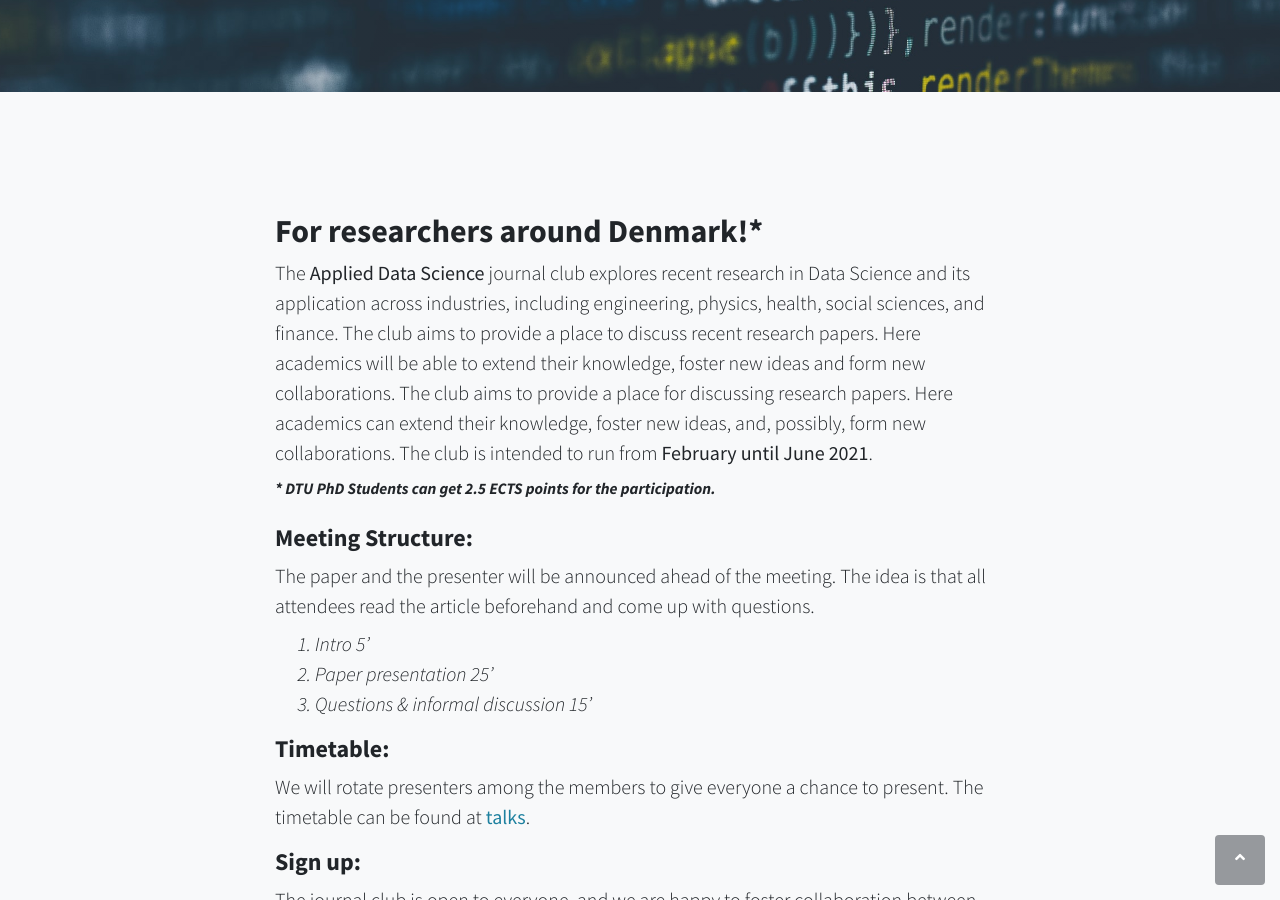
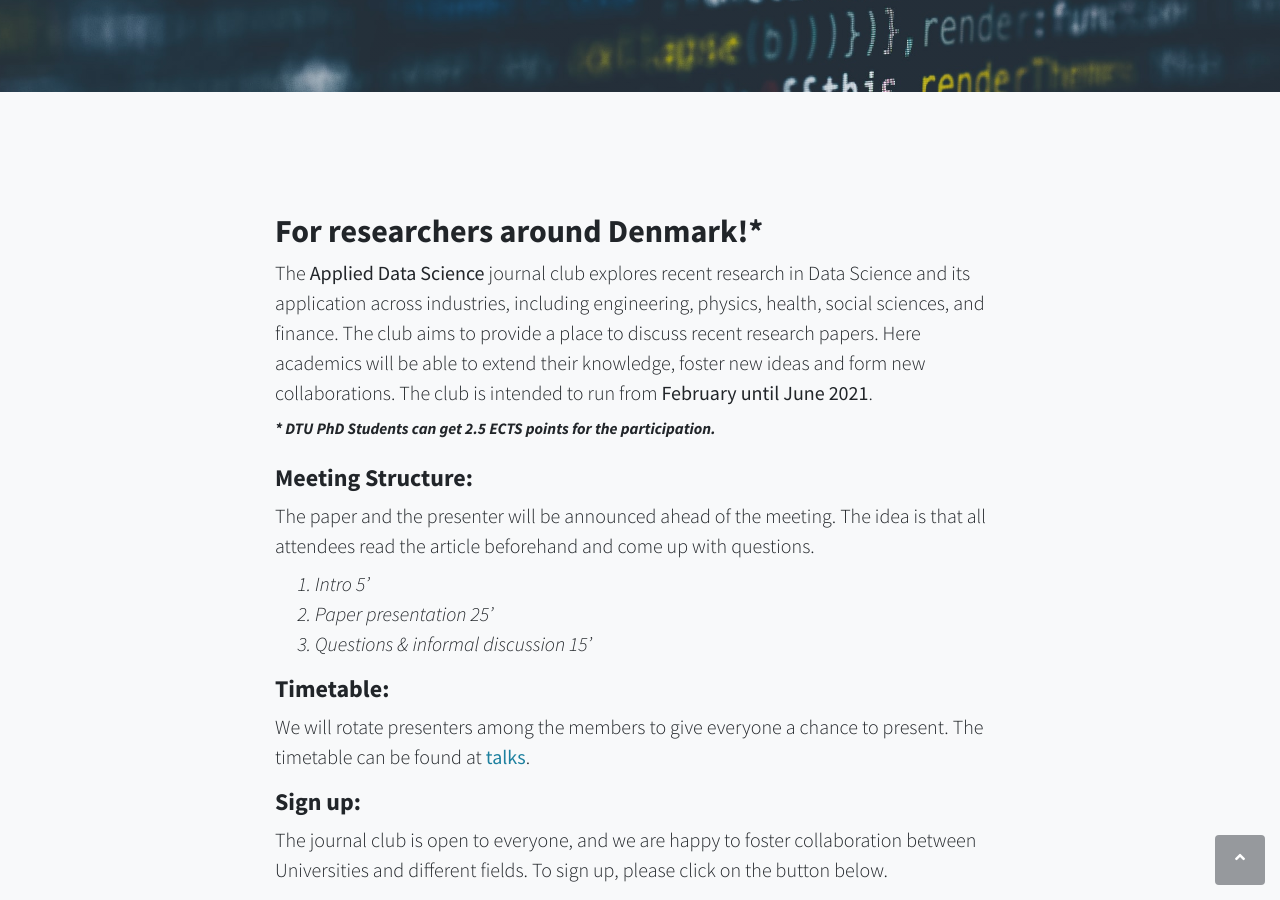
Before and after one commit to milenabaj/tinder_devops, a Jekyll site: the page index.html, which Jekyll copies as it is, in a window 1280 px wide and 900 px high, scrolled down 808 px. Built offline with Jekyll 4.4.1, drawn with Linux system fonts in a browser that asks for light colours.

Commit message:
fix double sentences

```diff
--- a/index.html
+++ b/index.html
@@ -44,9 +44,7 @@
           <h2>For researchers around Denmark!*</h2>
           <p class="lead mb-2">The <b>Applied Data Science</b> journal club  explores recent research in Data Science and
 its application across industries, including engineering, physics, health, social sciences, and finance. The club aims to provide a place to discuss recent research papers.
- Here academics will be able to extend their knowledge, foster new ideas and form new collaborations.
-	  The club aims to provide a place for discussing research papers. Here academics can extend their knowledge,
-	  foster new ideas, and, possibly, form new collaborations. The club is intended to run from <b>February until June 2021</b>.</p>
+ Here academics will be able to extend their knowledge, foster new ideas and form new collaborations. The club is intended to run from <b>February until June 2021</b>.</p>
 
 	 <p class = "font-weight-bold mb-4"><em>* DTU PhD Students can get 2.5 ECTS points for the participation.</em></p>
         </div>
```
